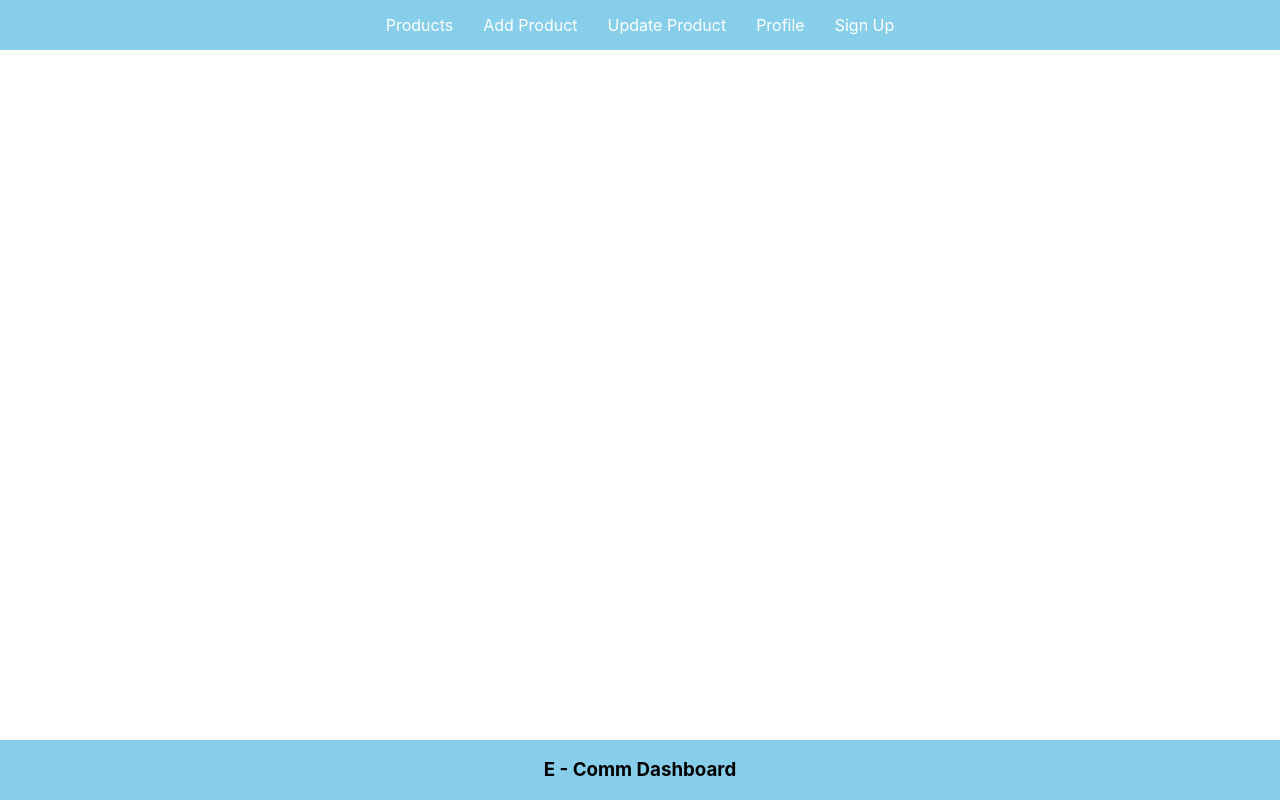
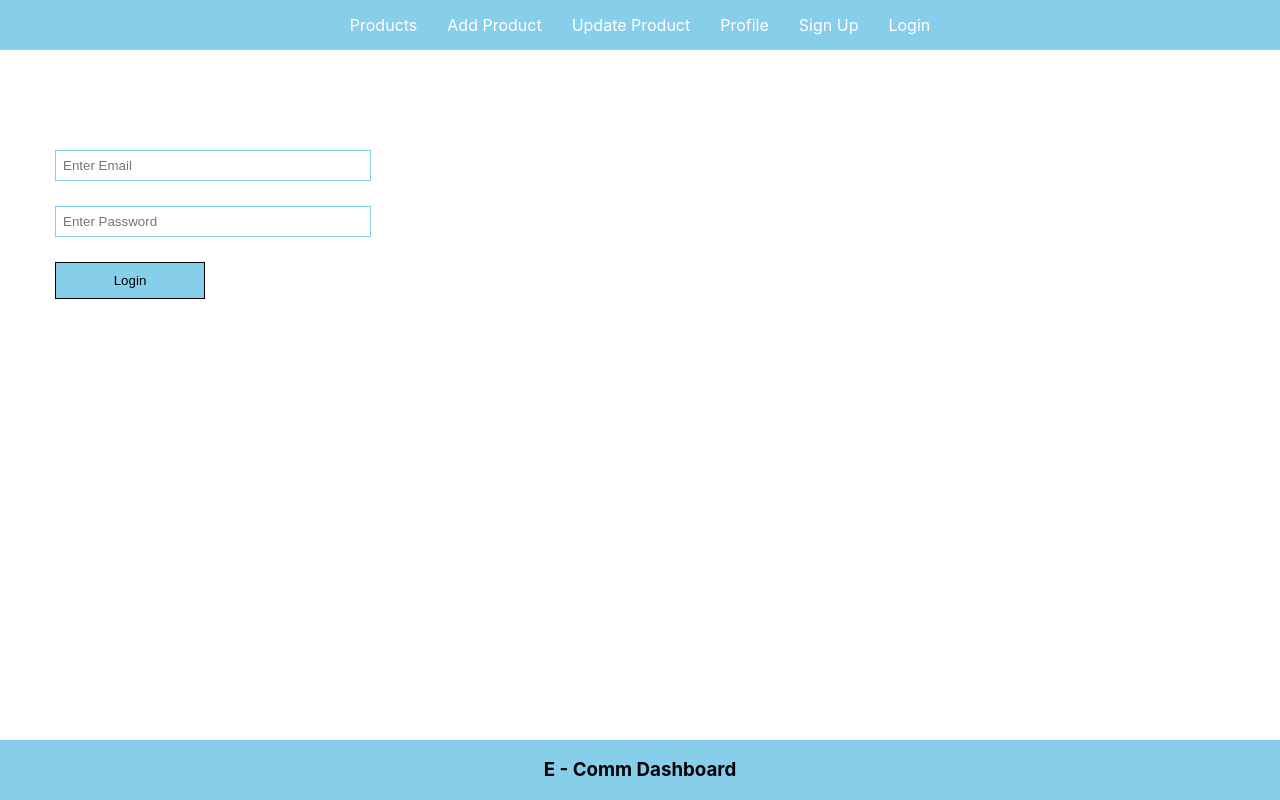
Before and after one commit to saqibhussaincg/learning-mern, a React (Create React App) app: page /login in a window 1280 px wide. Built offline with nearby package versions, Linux system fonts and the light colour scheme.

Commit message:
loginpage

```diff
--- a/src/App.css
+++ b/src/App.css
@@ -39,6 +39,11 @@
   margin-left: 30px;
 }
 
+.login{
+  margin-left: 30px;
+  margin-top: 100px;
+}
+
 .appButton{
   display: block;
   margin: 25px;
--- a/src/App.js
+++ b/src/App.js
@@ -5,6 +5,7 @@ import {BrowserRouter, Route, Routes} from 'react-router-dom'
 import Footer from './components/Footer';
 import SignUp from './components/SignUp';
 import PrivateComponent from './components/PrivateComponent';
+import Login from './components/Login';
 
 
 function App() {
@@ -31,6 +32,8 @@ function App() {
 
         <Route path='/signup' element={<SignUp />}></Route>
 
+        <Route path='/login' element={<Login />}></Route>
+
       </Routes>
     </BrowserRouter>
 
--- /dev/null
+++ b/src/components/Login.js
@@ -0,0 +1,14 @@
+import React from 'react'
+
+function Login() {
+  return (
+    <div className='login'>
+        <input type="text" placeholder='Enter Email' className='inputBox' />
+        <input type="password" placeholder='Enter Password' className='inputBox' />
+
+        <button className='appButton' type='button'>Login</button>
+    </div>
+  )
+}
+
+export default Login
--- a/src/components/Nav.js
+++ b/src/components/Nav.js
@@ -21,8 +21,9 @@ function Nav() {
             <li>
             { auth ? <Link onClick={logout} to='/signup'>Logout</Link> :
             <Link to='/signup'>Sign Up</Link> }
+            </li>
 
-            </li>
+            <li><Link to='/login'>Login</Link></li>
         </ul>
     </div>
   )
```
